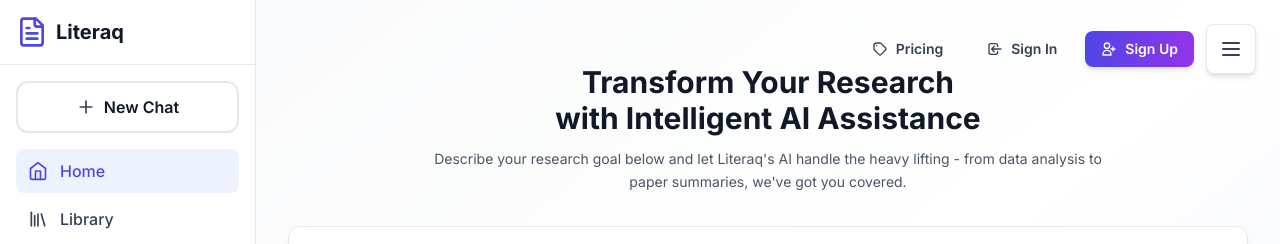
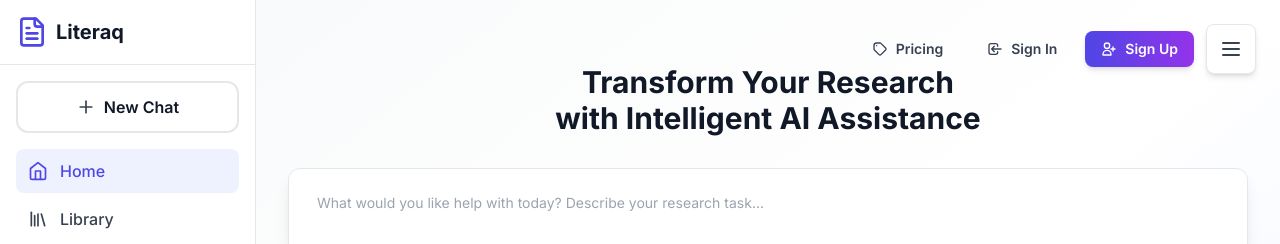
Before and after one commit to spartow/literaq, a Next.js app: page / in a window 1280 px wide. Shown: the top 244 px of the page. Built offline with nearby package versions, Linux system fonts and the light colour scheme; no server answers.

Commit message:
Remove descriptive text below hero title

```diff
--- a/src/app/page.tsx
+++ b/src/app/page.tsx
@@ -262,9 +262,6 @@ export default function HomePage() {
           <h1 className="text-3xl font-bold text-gray-900 mb-3">
             Transform Your Research<br />with Intelligent AI Assistance
           </h1>
-          <p className="text-sm text-gray-600 max-w-2xl mx-auto leading-relaxed">
-            Describe your research goal below and let Literaq&apos;s AI handle the heavy lifting - from data analysis to paper summaries, we&apos;ve got you covered.
-          </p>
         </div>
 
         {/* AI Prompt Input */}
```
